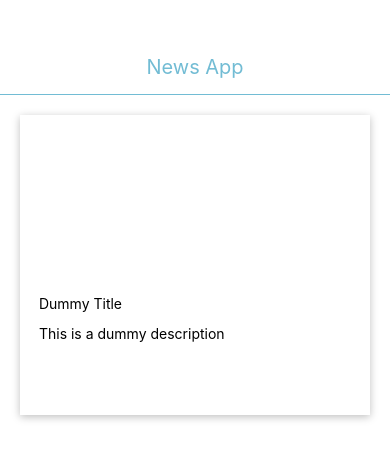
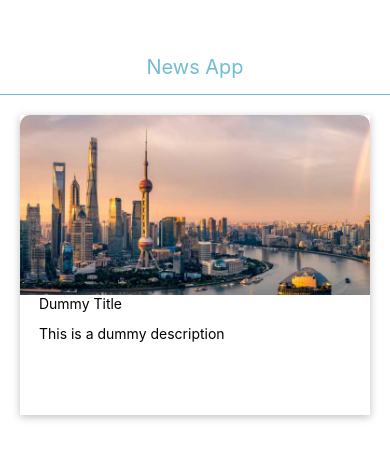
Before and after one commit to tkalejandro/react-native-news-app, a React Native app: screen / in a window 390 px wide. Shown: the top 460 px of the page. Built offline with nearby package versions, Linux system fonts and the light colour scheme.

Commit message:
getting images locally.

```diff
--- a/src/components/Card.js
+++ b/src/components/Card.js
@@ -1,12 +1,14 @@
 
 import React from "react";
-import { StyleSheet,  Text, View, Platform } from "react-native";
+import { StyleSheet,  Text, View, Image } from "react-native";
 
 const Card = () => {
   return (
    <View style={styles.card}>
        <View style={styles.imageWrapper}>
-
+                <Image
+                style={styles.image}
+                source={require("../../assets/shanGHAI.jpeg")} />
        </View>
        <View style={styles.titleWrapper}>
             <Text> Dummy Title</Text>
@@ -43,6 +45,10 @@ const styles = StyleSheet.create({
     },
     descriptionWrapper: {
         paddingHorizontal: 15
+    },
+    image: {
+        width: "100%",
+        height: "100%"
     }
 })
 export default Card
```
Also changed, not shown: assets/shanGHAI.jpeg (added).
